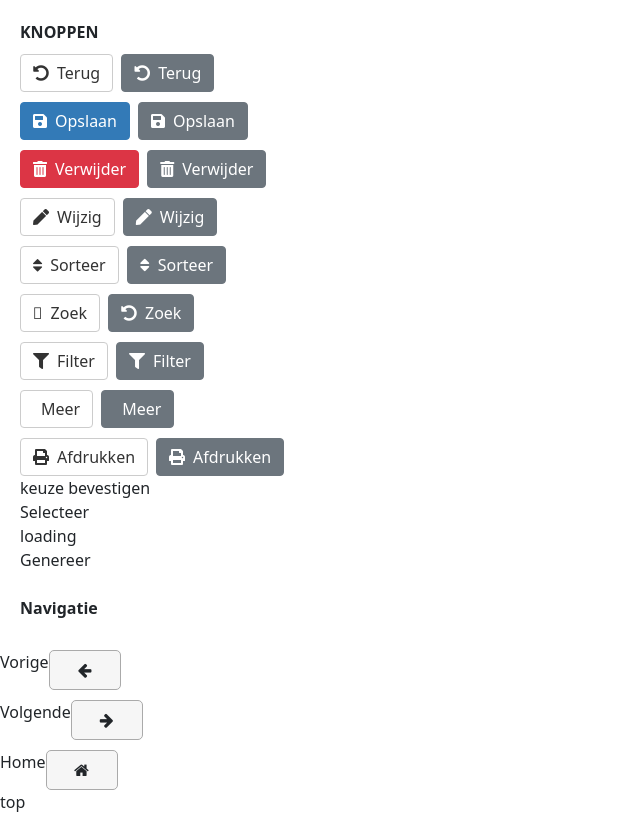
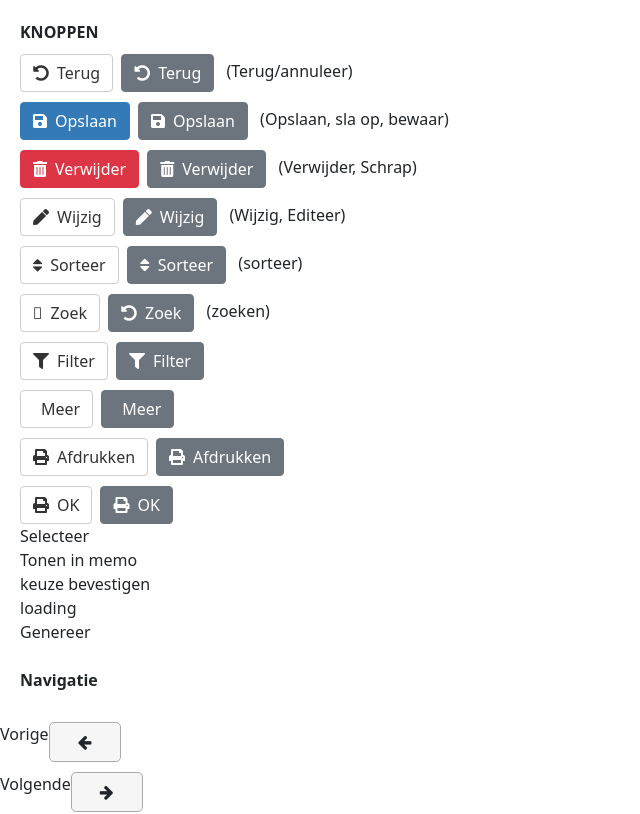
Before and after one commit to ChristaDeSmet/default-knoppen-ouderenzorg, an Angular app: page / in a window 1280 px wide. Shown: the top 814 px of the page, without its empty margins (0-640 px from the left). Built offline with nearby package versions, Linux system fonts and the light colour scheme; some icons are missing; what angular-font-awesome would draw is missing.

Commit message:
1 file modified

```diff
--- a/src/app/app.component.html
+++ b/src/app/app.component.html
@@ -11,6 +11,7 @@
     class="btn btn-secondary margin-right-sm">
     <i class="fas fa-undo-alt margin-right-sm"></i>Terug
   </button>
+  (Terug/annuleer)
   </div>
   <!-- ----------------------------- OPSLAAN-->
   <div  style=" margin-top:10px">
@@ -22,6 +23,7 @@
     class="btn btn-secondary margin-right-sm">
     <i class="fas fa-save margin-right-sm"></i>Opslaan
   </button>
+  (Opslaan, sla op, bewaar)
   </div>
   <!-- ----------------------------- Verwijder-->
   <div style=" margin-top:10px">
@@ -35,6 +37,7 @@
     class="btn btn-secondary margin-right-sm "    >
     <i class="fas fa-trash-alt margin-right-sm"></i>Verwijder
   </button>
+  (Verwijder, Schrap)
   </div>
     <!-- ----------------------------- WIJZIG-->
     <div  style="margin-top:10px">
@@ -47,6 +50,7 @@
   class="btn btn-secondary margin-right-sm">
   <i class="fas fa-pen margin-right-sm"></i>Wijzig
 </button>
+(Wijzig, Editeer)
 </div>
     <!-- ----------------------------- Sorteer-->
     <div  style=" margin-top:10px">
@@ -60,6 +64,7 @@
   class="btn btn-secondary margin-right-sm">
   <i class="fas fa-sort margin-right-sm"></i>Sorteer
 </button>
+(sorteer)
 </div>
 
 <!-- ----------------------------- Zoek-->
@@ -73,6 +78,7 @@ class="btn btn-default margin-right-sm">
 class="btn btn-secondary margin-right-sm">
 <i class="fas fa-undo-alt margin-right-sm"></i>Zoek
 </button>
+(zoeken)
 </div>
 <!-- ----------------------------- Filter-->
 <div  style=" margin-top:10px">
@@ -111,13 +117,26 @@ class="btn btn-secondary margin-right-sm">
 <i class="fas fa-print margin-right-sm"></i>Afdrukken
 </button>
 </div>
-  <!-- ----------------------------- andere-->
-  <div> keuze bevestigen </div>
-  <div> Selecteer </div>
-  <div> loading </div>
-  <div> Genereer </div>
 
 
+  <!-- ----------------------------- OK-->
+  <div  style="display:flex; margin-top:10px">
+  <button type="button"
+  class="btn btn-default margin-right-sm">
+  <i class="fas fa-print margin-right-sm"></i>OK
+  </button>
+
+  <button type="button"
+  class="btn btn-secondary margin-right-sm">
+  <i class="fas fa-print margin-right-sm"></i>OK
+  </button>
+  </div>
+    <!-- ----------------------------- andere-->
+  <div> Selecteer </div>
+  <div> Tonen in memo </div>
+    <div> keuze bevestigen </div>
+    <div> loading </div>
+    <div> Genereer </div>
 
 
   <br>
```
